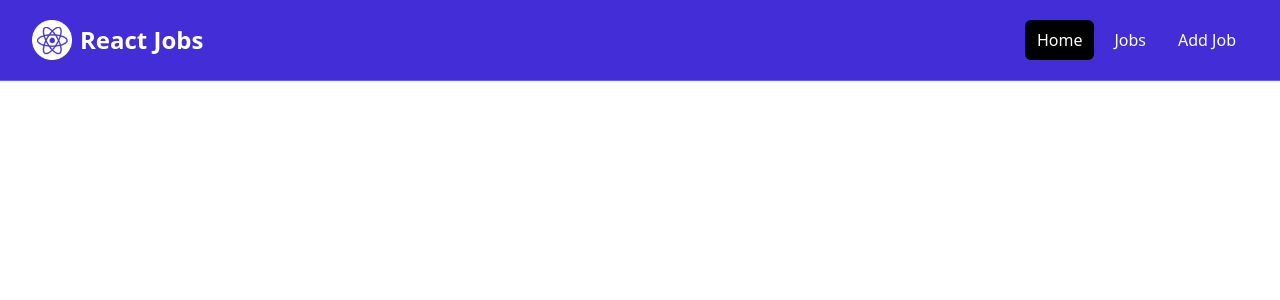
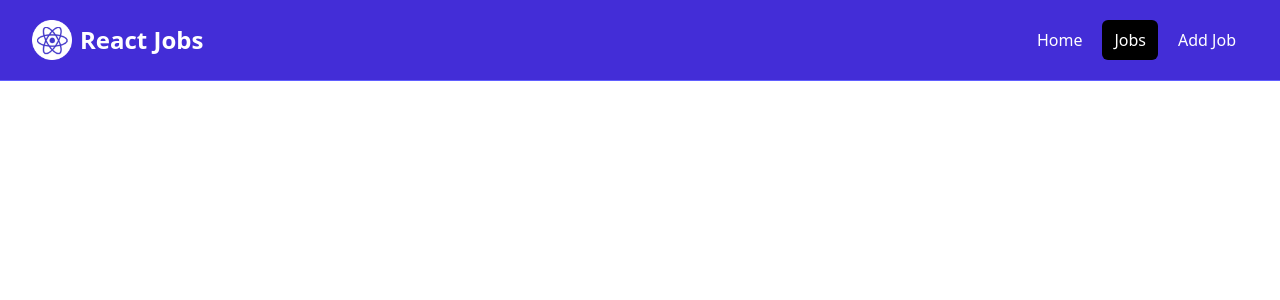
Before and after one commit to SaliJanjalashvili/React-Jobs, a React (Vite) app: page /jobs in a window 1280 px wide. Shown: the top 300 px of the page. Built offline with nearby package versions, Linux system fonts and the light colour scheme.

Commit message:
make Navbar classes dynamic

```diff
--- a/src/components/Navbar.jsx
+++ b/src/components/Navbar.jsx
@@ -1,29 +1,33 @@
 import React from "react";
-import {Link} from "react-router-dom";
+import {NavLink} from "react-router-dom";
 import logo from "../assets/images/logo.png";
 
 const Navbar = () => {
+  const linkClass = ({isActive}) =>
+    isActive
+      ? "bg-black text-white hover:bg-gray-900 hover:text-white rounded-md px-3 py-2"
+      : "text-white hover:bg-gray-900 hover:text-white rounded-md px-3 py-2";
   return (
     <>
       <nav className="bg-indigo-700 border-b border-indigo-500">
         <div className="mx-auto max-w-7xl px-2 sm:px-6 lg:px-8">
           <div className="flex h-20 items-center justify-between">
             <div className="flex flex-1 items-center justify-center md:items-stretch md:justify-start">
-              <Link className="flex flex-shrink-0 items-center mr-4" to="/">
+              <NavLink className="flex flex-shrink-0 items-center mr-4" to="/">
                 <img className="h-10 w-auto" src={logo} alt="React Jobs" />
                 <span className="hidden md:block text-white text-2xl font-bold ml-2">React Jobs</span>
-              </Link>
+              </NavLink>
               <div className="md:ml-auto">
                 <div className="flex space-x-2">
-                  <Link to="/" className="text-white bg-black hover:bg-gray-900 hover:text-white rounded-md px-3 py-2">
+                  <NavLink to="/" className={linkClass}>
                     Home
-                  </Link>
-                  <Link to="/jobs" className="text-white hover:bg-gray-900 hover:text-white rounded-md px-3 py-2">
+                  </NavLink>
+                  <NavLink to="/jobs" className={linkClass}>
                     Jobs
-                  </Link>
-                  <Link to="/add-job" className="text-white hover:bg-gray-900 hover:text-white rounded-md px-3 py-2">
+                  </NavLink>
+                  <NavLink to="/add-job" className={linkClass}>
                     Add Job
-                  </Link>
+                  </NavLink>
                 </div>
               </div>
             </div>
```
